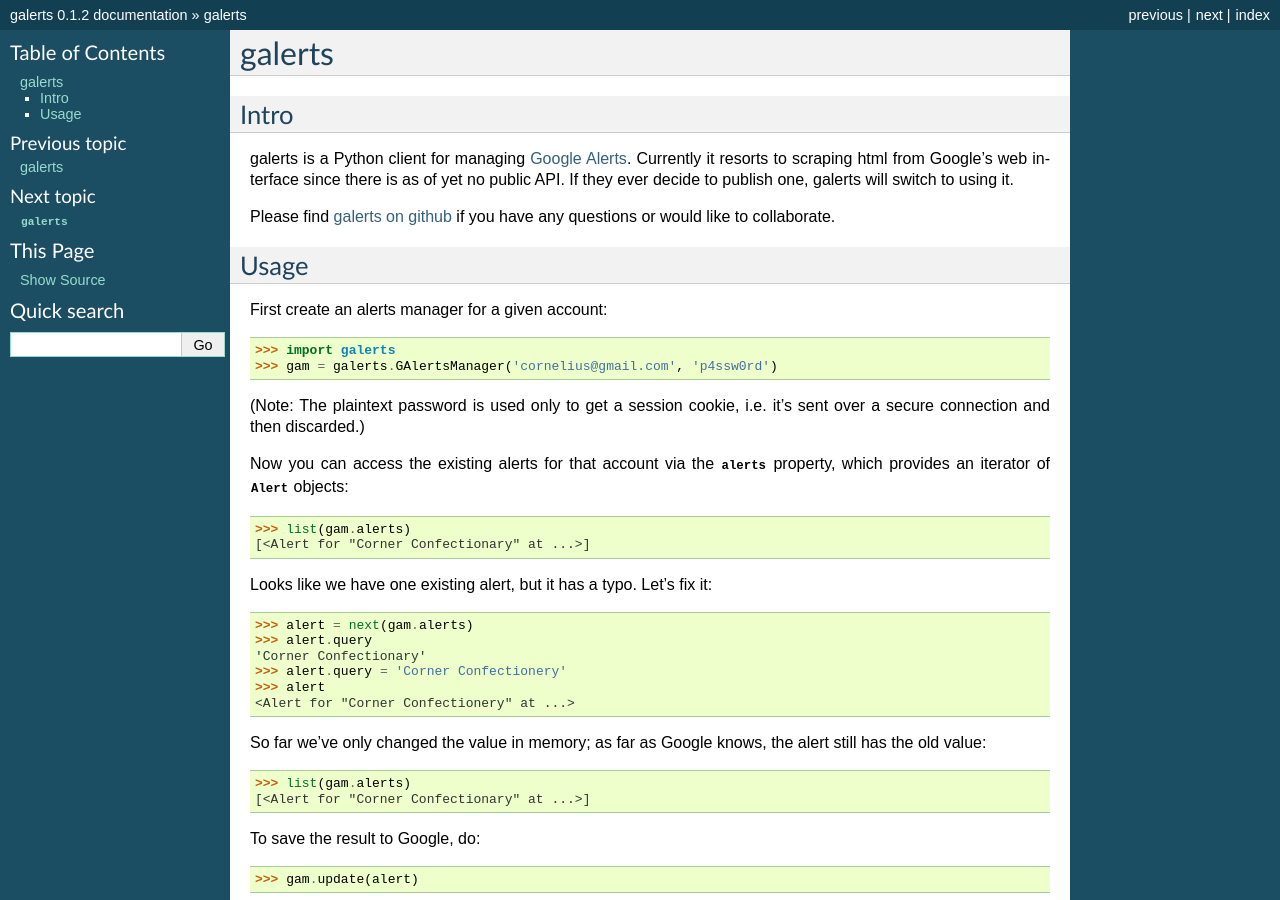
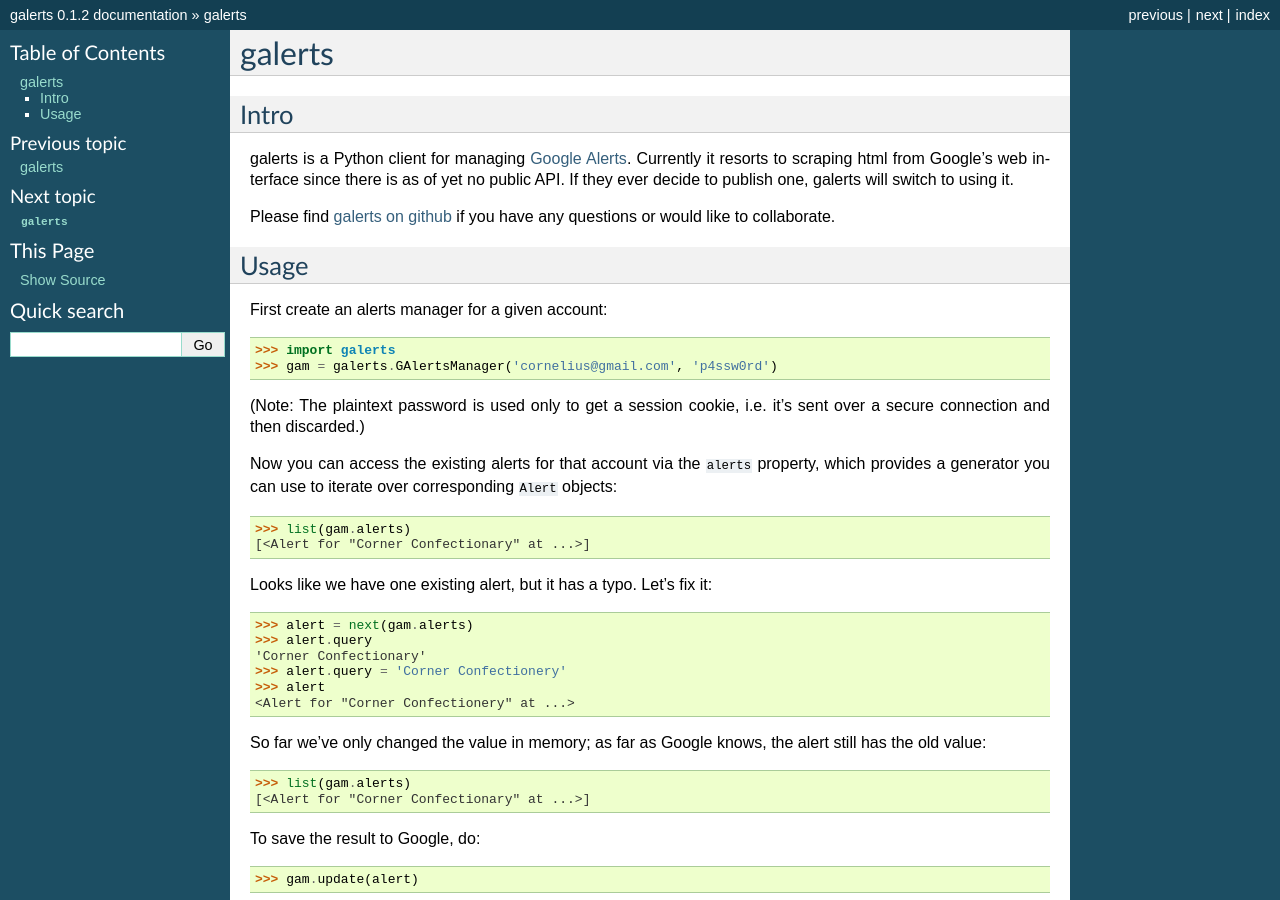
Before and after one commit to jab/galerts, a Sphinx documentation site: the page built from docs/README.rst, in a window 1280 px wide and 900 px high. Built offline with Sphinx 7.4.7, drawn with Linux system fonts in a browser that asks for light colours.

```diff
--- a/docs/README.rst
+++ b/docs/README.rst
@@ -25,8 +25,9 @@ First create an alerts manager for a given account::
 (Note: The plaintext password is used only to get a session cookie, i.e. it's
 sent over a secure connection and then discarded.)
 
-Now you can access the existing alerts for that account via the :attr:`alerts`
-property, which provides an iterator of :class:`Alert` objects::
+Now you can access the existing alerts for that account via the ``alerts``
+property, which provides a generator you can use to iterate over corresponding
+``Alert`` objects::
 
     >>> list(gam.alerts)
     [<Alert for "Corner Confectionary" at ...>]
@@ -80,7 +81,7 @@ the changes stuck::
     >>> alert.deliver
     'feed'
 
-Google Alerts feeds update continuously, and our alert object's :attr:`freq`
+Google Alerts feeds update continuously, and our alert object's ``freq``
 attribute has been updated to reflect this::
 
     >>> alert.freq
```
